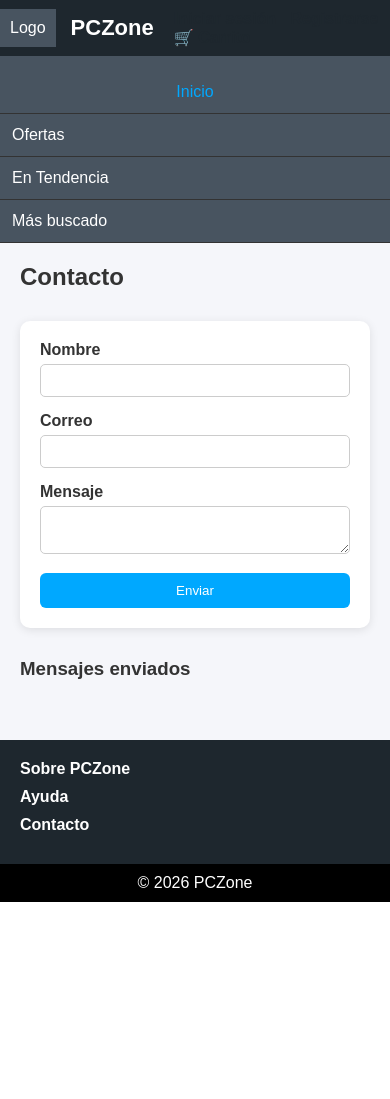
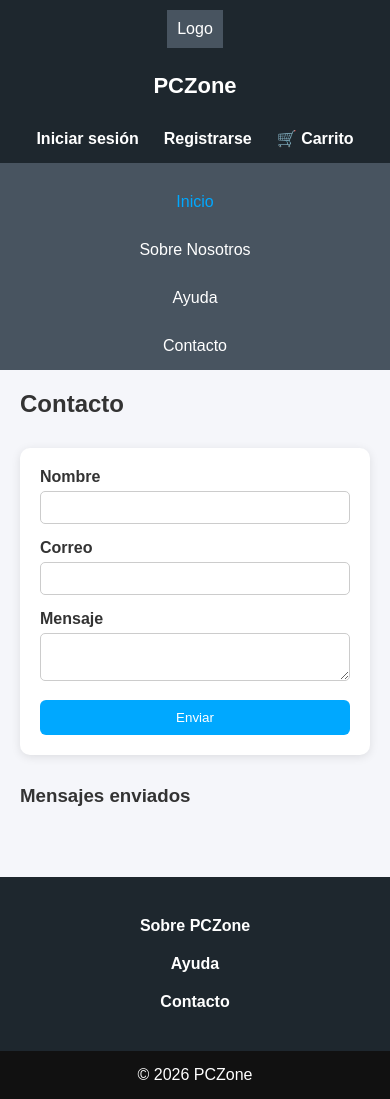
Before and after one commit to David-cds/pczone-proyecto, a PHP site: page /contacto.php in a window 390 px wide. Before the commit the page ends 902 px from the top, so only its background shows below. Run offline with PHP 8.4, Linux system fonts and the light colour scheme.

Commit message:
contacto y sobre nosotros

```diff
--- a/css/estilos.css
+++ b/css/estilos.css
@@ -24,6 +24,9 @@ header{
     align-items: center;
     background: #1e272e;
     color: white;
+    justify-content: space-between;
+    padding:10px 20px;
+    flex-wrap:wrap;
 }
 
 .logo-box{
@@ -43,16 +46,17 @@ header{
    NAV (MÓVIL FIRST)
 ========================= */
 nav{
-    display: flex;
-    flex-direction: column;
-    background: #485460;
+    display:flex;
+    justify-content:center;
+    align-items:center;
+    flex-wrap:wrap;
+    background:#485460;
 }
 
 nav a{
-    padding: 12px;
+    padding: 15px 20px;
     text-decoration: none;
     color: white;
-    border-bottom: 1px solid #333;
     transition: 0.3s;
 }
 
@@ -98,6 +102,10 @@ select, button{
     text-align: center;
     box-shadow: 0 2px 8px rgba(0,0,0,0.1);
     transition: 0.3s;
+    min-height:320px;
+    display:flex;
+    flex-direction:column;
+    justify-content:space-between;
 }
 
 .card:hover{
@@ -134,12 +142,16 @@ img{
 ========================= */
 .slider{
     text-align: center;
-    margin: 20px 0;
+    margin: 30px auto;
 }
 
 .slide{
-    display: none;
-    max-width: 200px;
+    display:none;
+    width:100%;
+    max-width:600px;
+    height:300px;
+    object-fit:cover;
+    border-radius:10px;
 }
 
 /* =========================
@@ -148,23 +160,28 @@ img{
 .site-footer{
     background: #1e272e;
     color: white;
-    margin-top: 40px;
+    margin-top: 50px;
 }
 
 .footer-columns{
-    display: flex;
-    flex-direction: column;
-    padding: 20px;
+    display:flex;
+    flex-wrap:wrap;
+    justify-content:space-between;
+    max-width:1200px;
+    margin:auto;
+    padding:30px;
 }
 
 .footer-col{
-    margin-bottom: 10px;
+    flex:1;
+    min-width:200px;
+    margin:10px;
 }
 
 .footer-bottom{
     text-align: center;
-    padding: 10px;
-    background: #000;
+    padding: 15px;
+    background: #111;
 }
 
 /* =========================
@@ -478,3 +495,93 @@ a[href="index.php"]{
 .btn-pagar:hover{
     background: darkgreen;
 }
+
+/* =========================
+   PÁGINAS INFORMATIVAS
+========================= */
+
+.info-page{
+    max-width: 900px;
+    margin: 30px auto;
+    background: white;
+    padding: 25px;
+    border-radius: 10px;
+    box-shadow: 0 2px 10px rgba(0,0,0,0.1);
+}
+
+.info-page h2{
+    margin-bottom: 20px;
+    color: #1e272e;
+}
+
+.info-page h3{
+    margin-top: 20px;
+    margin-bottom: 10px;
+    color: #00a8ff;
+}
+
+.info-page p{
+    line-height: 1.6;
+    margin-bottom: 10px;
+}
+
+.usuario{
+    display:flex;
+    align-items:center;
+    gap:15px;
+    flex-wrap:wrap;
+}
+
+.usuario a{
+    color:white;
+    text-decoration:none;
+}
+
+.usuario a:hover{
+    color:#00a8ff;
+}
+
+@media (max-width:768px){
+
+    header{
+        flex-direction:column;
+        text-align:center;
+        gap:10px;
+    }
+
+    .usuario{
+        justify-content:center;
+    }
+
+    nav{
+        flex-direction:column;
+    }
+
+    nav a{
+        width:100%;
+        text-align:center;
+    }
+
+    .productos{
+        display:grid;
+        grid-template-columns:1fr;
+    }
+
+    .footer-columns{
+        flex-direction:column;
+        text-align:center;
+    }
+
+    .slide{
+        height:200px;
+    }
+}
+
+@media (min-width:769px) and (max-width:1023px){
+
+    .productos{
+        display:grid;
+        grid-template-columns:repeat(2,1fr);
+        gap:20px;
+    }
+}
--- a/includes/header.php
+++ b/includes/header.php
@@ -53,7 +53,7 @@ $rutaCSS = $enAdmin ? '../css/estilos.css' : 'css/estilos.css';
 
 <nav>
     <a href="<?= $rutaBase ?>index.php">Inicio</a>
-    <a href="<?= $rutaBase ?>productos.php">Ofertas</a>
-    <a href="#">En Tendencia</a>
-    <a href="#">Más buscado</a>
+    <a href="<?= $rutaBase ?>sobre-nosotros.php">Sobre Nosotros</a>
+    <a href="<?= $rutaBase ?>ayuda.php">Ayuda</a>
+    <a href="<?= $rutaBase ?>contacto.php">Contacto</a>
 </nav>
--- a/index.php
+++ b/index.php
@@ -56,6 +56,9 @@ $total_paginas = totalPaginas($conexion, $categoria, $por_pagina);
 
 <!--AJAX -->
 <button id="cargarProductos">Cargar productos (AJAX)</button>
+
+<button id="ocultarProductos">Ocultar productos</button>
+
 <div id="resultado"></div>
 
 <!--SLIDESHOW -->
--- a/js/ajax.js
+++ b/js/ajax.js
@@ -29,4 +29,12 @@ $(document).ready(function(){
 
     });
 
+     // OCULTAR RESULTADO
+
+    $("#ocultarProductos").click(function(){
+
+        $("#resultado").slideUp();
+
+    });
+
 });
--- a/login.php
+++ b/login.php
@@ -55,7 +55,7 @@ if ($_SERVER["REQUEST_METHOD"] == "POST") {
 
 <h2>Iniciar sesión</h2>
 
-<form method="POST">
+<form method="POST" id="formLogin">
 
     <label>Email:</label><br>
     <input type="email" name="email" required><br><br>
```
Also changed, not shown: admin/crear_producto.php (+9 -5 lines), ayuda.php (added, +32 -0 lines), js/contacto.js (added, +46 -0 lines), sobre-nosotros.php (added, +25 -0 lines), img/productos/procesador.jpg (added), img/productos/teclado.jpg (added), img/productos450_1000.jpg (added).
